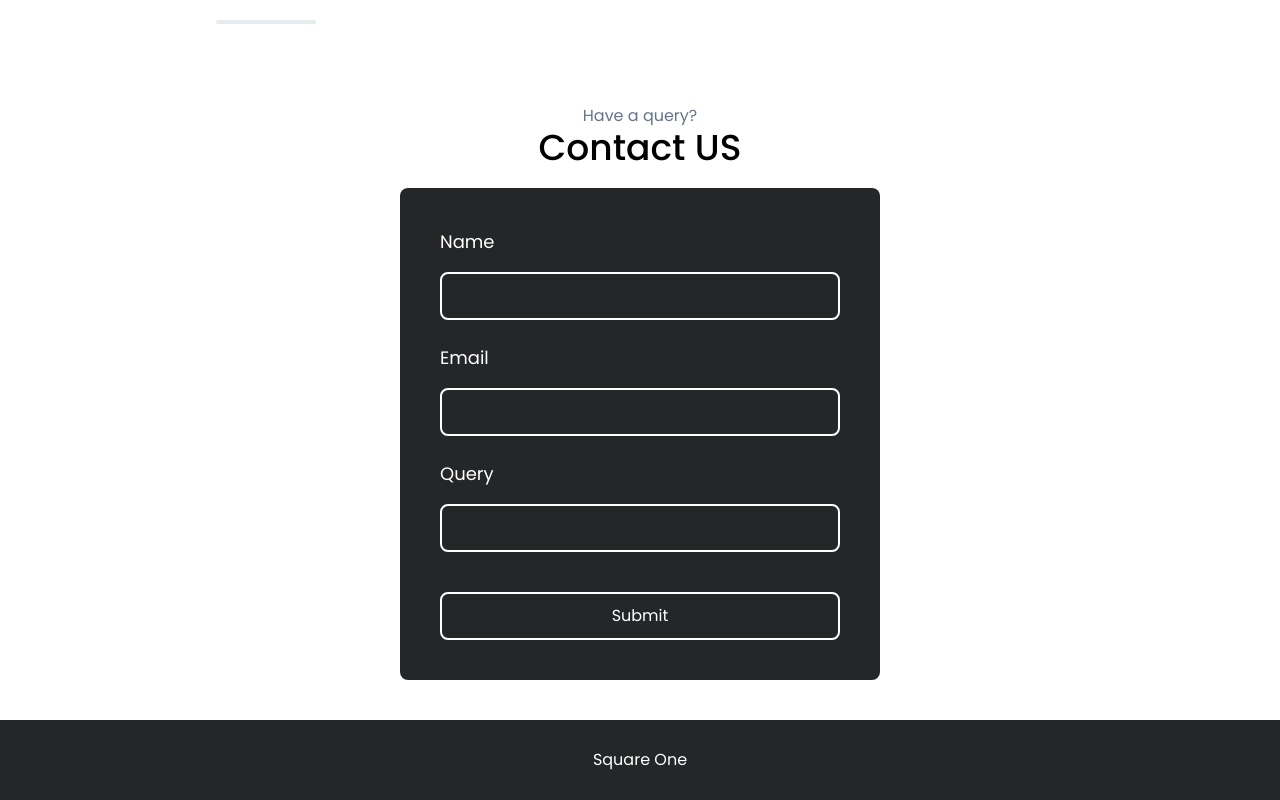
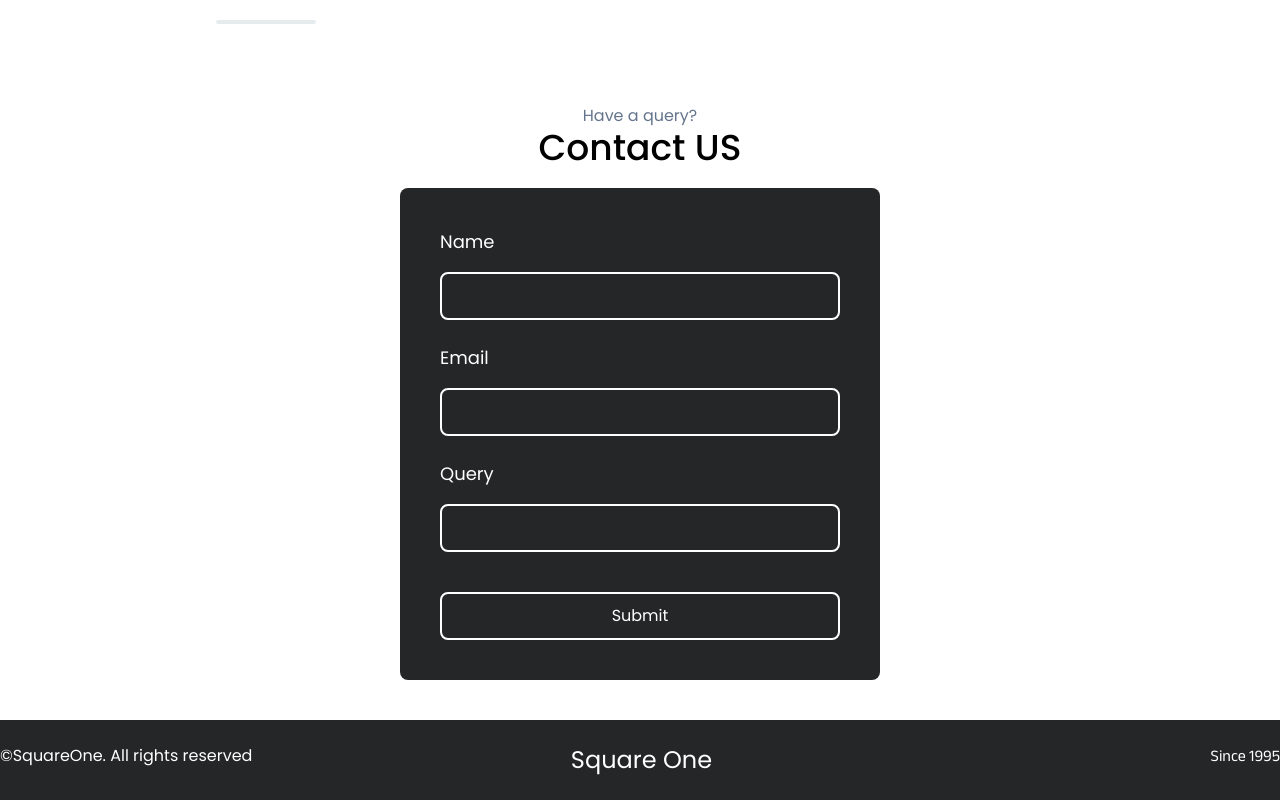
Before and after one commit to danish064/client-squareone, a Vue app: page / in a window 1280 px wide. Shown: the part 3880-4680 px from the top of the page. Built offline with nearby package versions, Linux system fonts and the light colour scheme.

Commit message:
touchups

```diff
--- a/src/components/Footer.vue
+++ b/src/components/Footer.vue
@@ -2,7 +2,11 @@
   <div
     class="w-full h-20 text-white flex justify-center items-center bg-[#252628]"
   >
-    Square One
+    <div class="max-w-[1440px] w-full flex justify-between">
+      <div>&copy;SquareOne. All rights reserved</div>
+      <div class="pr-[180px] text-2xl">Square One</div>
+      <div class="font-aneklatin">Since 1995</div>
+    </div>
   </div>
 </template>
 <script setup></script>
```
